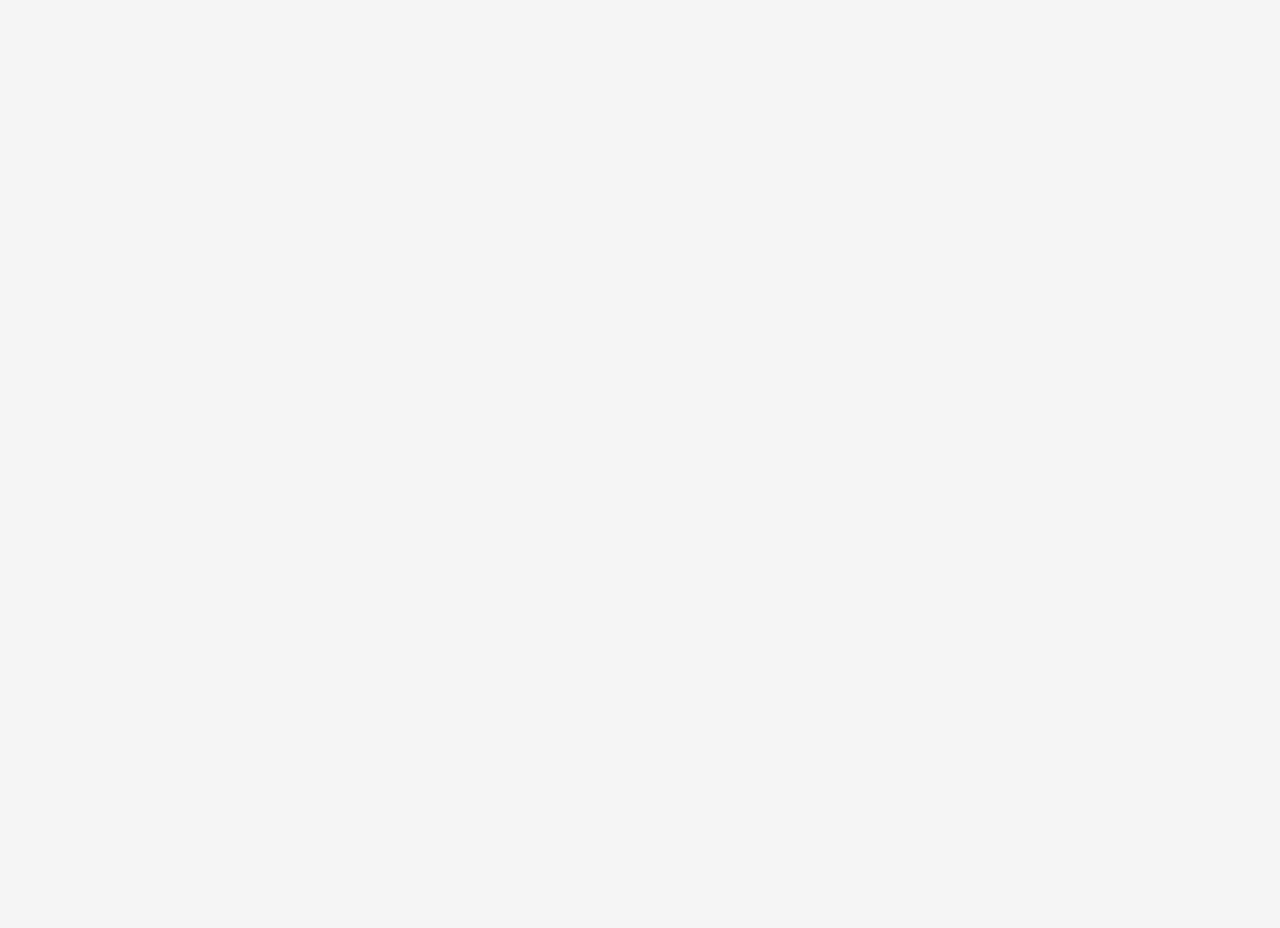
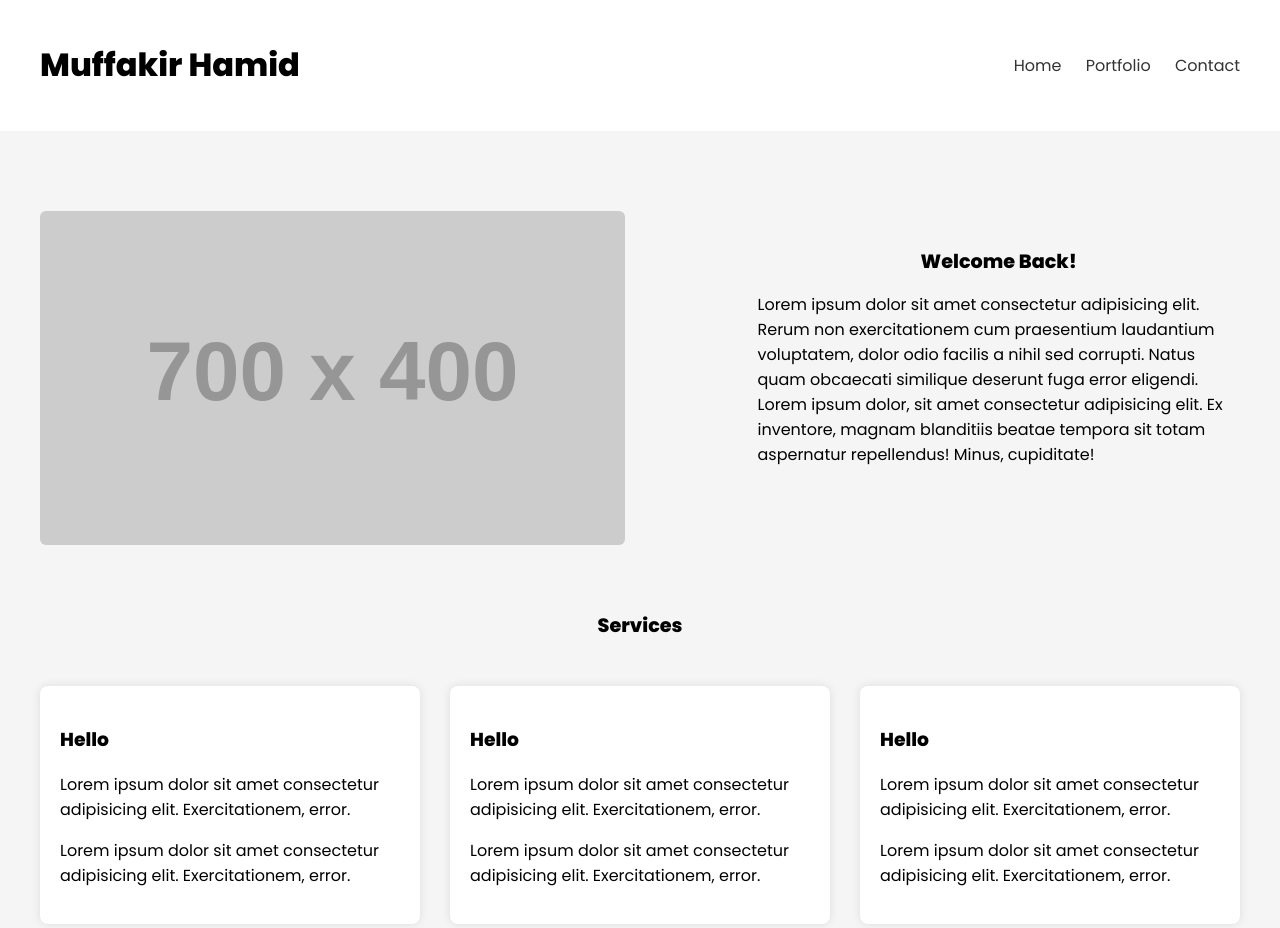
Before and after one commit to muffakiribnhamid/css-grid-layouts, a plain HTML site: page css-grid-layouts/6 - twelve-col/index.html in a window 1280 px wide. Before the commit the page ends 800 px from the top, so only its background shows below. Drawn offline with Linux system fonts and the light colour scheme; placeholder pictures from the web are drawn by us.

Commit message:
Added Final Site

```diff
--- a/css-grid-layouts/6 - twelve-col/index.html
+++ b/css-grid-layouts/6 - twelve-col/index.html
@@ -1,12 +1,53 @@
 <html lang="en">
-<head>
-  <meta charset="UTF-8">
-  <meta http-equiv="X-UA-Compatible" content="IE=edge">
-  <meta name="viewport" content="width=device-width, initial-scale=1.0">
-  <title>12-Column Grid</title>
-  <link rel="stylesheet" href="styles.css">
-</head>
-<body>
+  <head>
+    <meta charset="UTF-8" />
+    <meta http-equiv="X-UA-Compatible" content="IE=edge" />
+    <meta name="viewport" content="width=device-width, initial-scale=1.0" />
+    <title>12-Column Grid</title>
+    <link rel="stylesheet" href="styles.css" />
+  </head>
+  <body>
+    <header class="grid">
+      <h1>Muffakir Hamid</h1>
 
-</body>
+      <nav>
+        <a href="/">Home</a>
+        <a href="/">Portfolio</a>
+        <a href="/">Contact</a>
+      </nav>
+    </header>
+
+    <main class="grid">
+      <img src="https://dummyimage.com/700x400/000/fff" alt="" />
+
+      <div class="welcome">
+        <h2>Welcome Back!</h2>
+        <p>
+          Lorem ipsum dolor sit amet consectetur adipisicing elit. Rerum non
+          exercitationem cum praesentium laudantium voluptatem, dolor odio
+          facilis a nihil sed corrupti. Natus quam obcaecati similique deserunt
+          fuga error eligendi. Lorem ipsum dolor, sit amet consectetur
+          adipisicing elit. Ex inventore, magnam blanditiis beatae tempora sit
+          totam aspernatur repellendus! Minus, cupiditate!
+        </p>
+      </div>
+      <h2>Services</h2>
+      <div class="card">
+        <h3>Hello</h3>
+        <p>Lorem ipsum dolor sit amet consectetur adipisicing elit. Exercitationem, error.</p>
+        <p>Lorem ipsum dolor sit amet consectetur adipisicing elit. Exercitationem, error.</p>
+      </div>
+
+      <div class="card">
+        <h3>Hello</h3>
+        <p>Lorem ipsum dolor sit amet consectetur adipisicing elit. Exercitationem, error.</p>
+        <p>Lorem ipsum dolor sit amet consectetur adipisicing elit. Exercitationem, error.</p>
+      </div>
+      <div class="card">
+        <h3>Hello</h3>
+        <p>Lorem ipsum dolor sit amet consectetur adipisicing elit. Exercitationem, error.</p>
+        <p>Lorem ipsum dolor sit amet consectetur adipisicing elit. Exercitationem, error.</p>
+      </div>
+    </main>
+  </body>
 </html>
--- a/css-grid-layouts/6 - twelve-col/styles.css
+++ b/css-grid-layouts/6 - twelve-col/styles.css
@@ -5,3 +5,83 @@ body {
   font-family: "Poppins";
   background: #f5f5f5;
 }
+
+.grid {
+  display: grid;
+  grid-template-columns: repeat(12, 1fr);
+  gap: 30px;
+}
+
+header {
+  padding: 20px 40px;
+  background: #fff;
+}
+header h1 {
+  grid-column: span 6;
+}
+header nav {
+  grid-column: span 6;
+  justify-self: end;
+  align-self: center;
+}
+header nav a {
+  color: #333;
+  margin-left: 20px;
+  text-decoration: none;
+}
+header nav a:hover {
+  color: #000;
+  text-decoration: underline;
+}
+
+main {
+  max-width: 1200px;
+  margin: 60 auto;
+  padding: 20px;
+
+}
+
+main img {
+  grid-column: span 6;
+  width: 100%;
+  border-radius: 6px;
+}
+main .welcome {
+  grid-column: 8 /span 5;
+  border-radius: 8px;
+
+}
+
+main h2 {
+  grid-column: span 12;
+  text-align: center;
+  font-size: 1.2em;
+  padding-top: 20px;
+
+}
+
+main .card {
+  grid-column: span 4;
+  background: #fff;
+  padding: 20px;
+  border-radius: 8px;
+  box-shadow: 0 0 10px rgba(0, 0, 0, 0.1);
+}
+
+@media screen and (max-width: 960px) {
+  main img {
+    grid-column: 2 / span 10;
+  }
+  main .welcome {
+    grid-column: 3 / span 8;
+    text-align: center;
+  }
+  main .card {
+    grid-column: 3 / span 8;
+  }
+
+  header nav a {
+    display: none;
+
+  }
+ }
```
